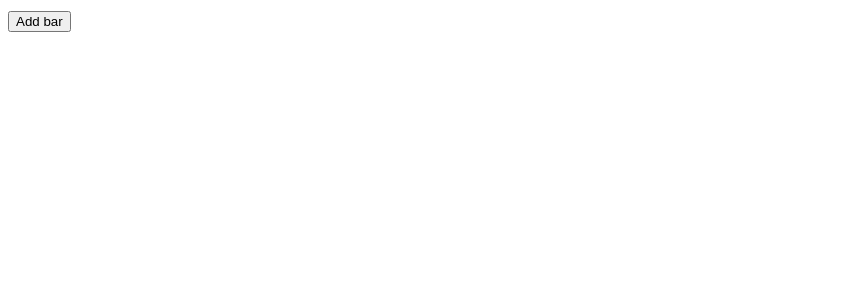
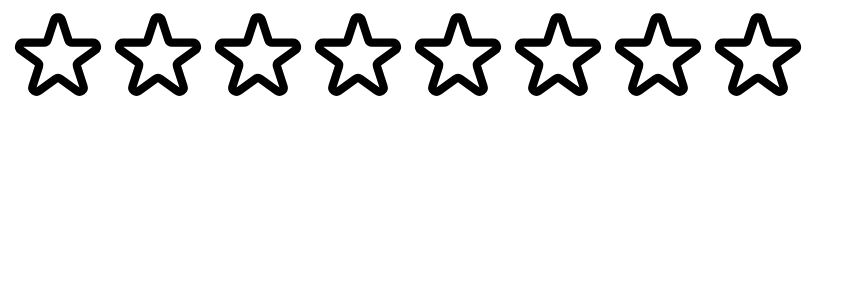
Before and after one commit to ayansome1/machine-coding-projects, a React (Vite) app: page / in a window 1280 px wide. Shown: the top 300 px of the page, without its empty margins (0-856 px from the left). Built offline with nearby package versions, Linux system fonts and the light colour scheme.

Commit message:
star rating

```diff
--- a/src/App.tsx
+++ b/src/App.tsx
@@ -16,6 +16,8 @@
 import TabsTest from './projects/tabs1/TabsTest';
 import Like from './projects/like/Like';
 import ProgressBarsSequential from './projects/progressBars2/ProgressBarsSequential';
+import StarRating from './projects/starRating/StarRating';
+import TestStar from './projects/starRating/TestStar';
 function App() {
   return (
     <>
@@ -81,8 +83,9 @@
       <div>{/* <ProgressBars /> */}</div>
       <div>{/* <TabsTest /> */}</div>
       <div>{/* <Like /> */}</div>
+      <div>{/* <ProgressBarsSequential /> */}</div>
       <div>
-        <ProgressBarsSequential />
+        <TestStar />
       </div>
     </>
   );
--- /dev/null
+++ b/src/projects/starRating/Star.module.scss
@@ -0,0 +1,17 @@
+.star-icon {
+  --icon-size: 100px;
+  height: var(--icon-size);
+  width: var(--icon-size);
+}
+
+.star-icon-filled {
+  fill: yellow;
+}
+
+.star-container {
+  display: inline-block;
+}
+
+.star-container:hover {
+  cursor: pointer;
+}
--- /dev/null
+++ b/src/projects/starRating/Star.tsx
@@ -0,0 +1,39 @@
+import styles from './Star.module.scss';
+
+export function Star() {
+  return (
+    <svg
+      xmlns='http://www.w3.org/2000/svg'
+      className={styles['star-icon']}
+      fill='none'
+      viewBox='0 0 24 24'
+      stroke='currentColor'
+      strokeWidth='2'
+    >
+      <path
+        strokeLinecap='round'
+        strokeLinejoin='round'
+        d='M11.049 2.927c.3-.921 1.603-.921 1.902 0l1.519 4.674a1 1 0 00.95.69h4.915c.969 0 1.371 1.24.588 1.81l-3.976 2.888a1 1 0 00-.363 1.118l1.518 4.674c.3.922-.755 1.688-1.538 1.118l-3.976-2.888a1 1 0 00-1.176 0l-3.976 2.888c-.783.57-1.838-.197-1.538-1.118l1.518-4.674a1 1 0 00-.363-1.118l-3.976-2.888c-.784-.57-.38-1.81.588-1.81h4.914a1 1 0 00.951-.69l1.519-4.674z'
+      />
+    </svg>
+  );
+}
+
+export function StarFilled() {
+  return (
+    <svg
+      xmlns='http://www.w3.org/2000/svg'
+      className={`${styles['star-icon']} ${styles['star-icon-filled']}`}
+      fill='none'
+      viewBox='0 0 24 24'
+      stroke='currentColor'
+      strokeWidth='2'
+    >
+      <path
+        strokeLinecap='round'
+        strokeLinejoin='round'
+        d='M11.049 2.927c.3-.921 1.603-.921 1.902 0l1.519 4.674a1 1 0 00.95.69h4.915c.969 0 1.371 1.24.588 1.81l-3.976 2.888a1 1 0 00-.363 1.118l1.518 4.674c.3.922-.755 1.688-1.538 1.118l-3.976-2.888a1 1 0 00-1.176 0l-3.976 2.888c-.783.57-1.838-.197-1.538-1.118l1.518-4.674a1 1 0 00-.363-1.118l-3.976-2.888c-.784-.57-.38-1.81.588-1.81h4.914a1 1 0 00.951-.69l1.519-4.674z'
+      />
+    </svg>
+  );
+}
--- /dev/null
+++ b/src/projects/starRating/StarRating.tsx
@@ -0,0 +1,59 @@
+import { useEffect, useState } from 'react';
+import { Star } from './Star';
+import { StarFilled } from './Star';
+import styles from './Star.module.scss';
+
+interface StarRatingProps {
+  max?: number;
+  onClick?: (idx: number) => void;
+}
+
+const StarRating = ({ max = 5, onClick }: StarRatingProps) => {
+  const [hoveredIndex, setHoveredIndex] = useState(null);
+  const [ratingIndex, setRatingIndex] = useState(null);
+  const handleOnMouseOver = (index) => {
+    setHoveredIndex(index);
+  };
+
+  const getStar = (index: number) => {
+    if (ratingIndex !== null && index <= ratingIndex) {
+      return <StarFilled />;
+    }
+    if (hoveredIndex !== null && index <= hoveredIndex) {
+      return <StarFilled />;
+    }
+    return <Star />;
+  };
+
+  const handleClick = (index: number) => {
+    setRatingIndex(index);
+    if (onClick) {
+      onClick(index);
+    }
+  };
+
+  useEffect(() => {
+    console.log('hoveredIndex: ', hoveredIndex, ' ratingIndex: ', ratingIndex);
+  });
+  return (
+    <>
+      {Array(max)
+        .fill(undefined)
+        .map((val, index) => {
+          return (
+            <div
+              onMouseOver={() => handleOnMouseOver(index)}
+              onMouseOut={() => setHoveredIndex(null)}
+              className={styles['star-container']}
+              onClick={() => handleClick(index)}
+              key={index}
+            >
+              {getStar(index)}
+            </div>
+          );
+        })}
+    </>
+  );
+};
+
+export default StarRating;
--- /dev/null
+++ b/src/projects/starRating/TestStar.tsx
@@ -0,0 +1,16 @@
+import StarRating from './StarRating';
+
+const TestStar = () => {
+  return (
+    <div>
+      <StarRating
+        max={8}
+        onClick={(idx) => {
+          // console.log(idx);
+        }}
+      />
+    </div>
+  );
+};
+
+export default TestStar;
```
